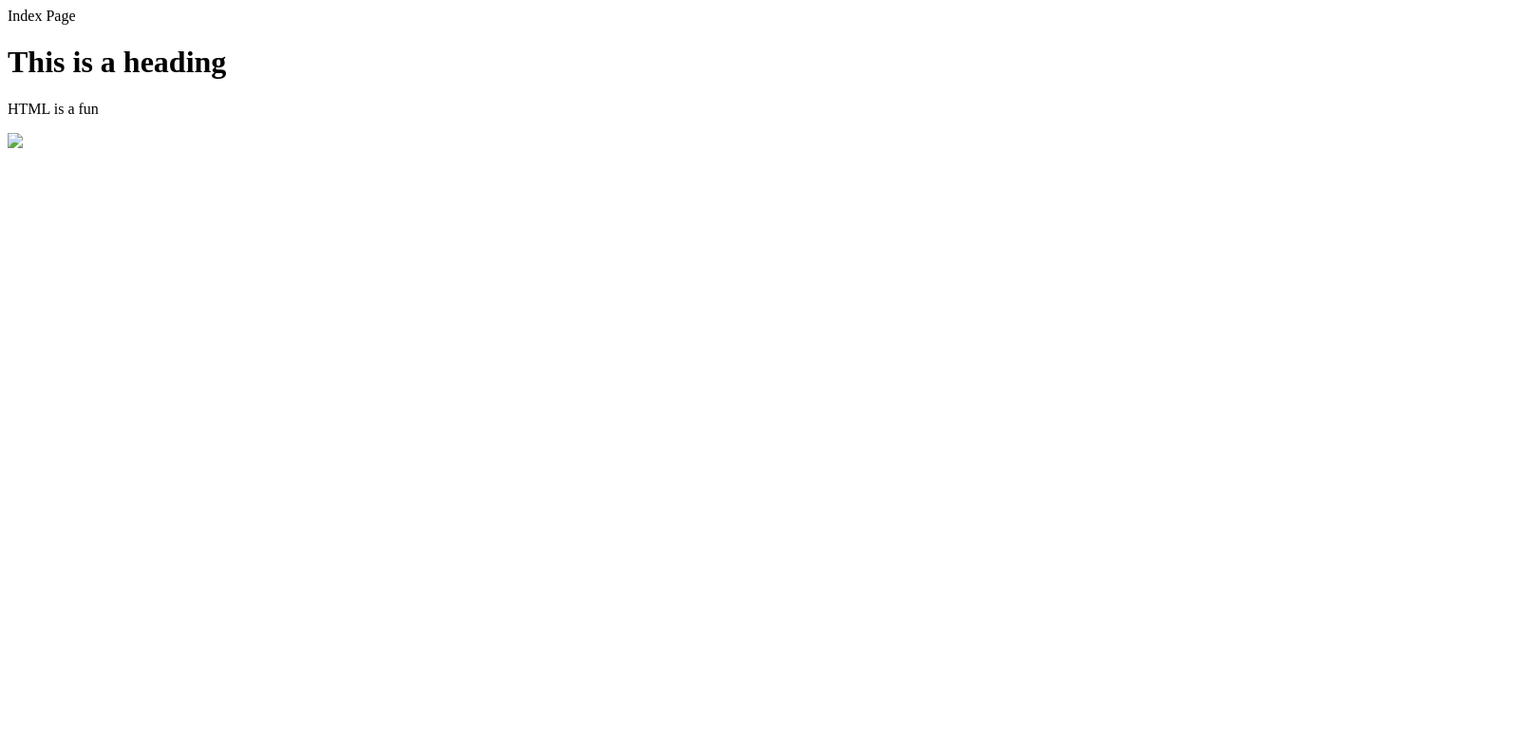
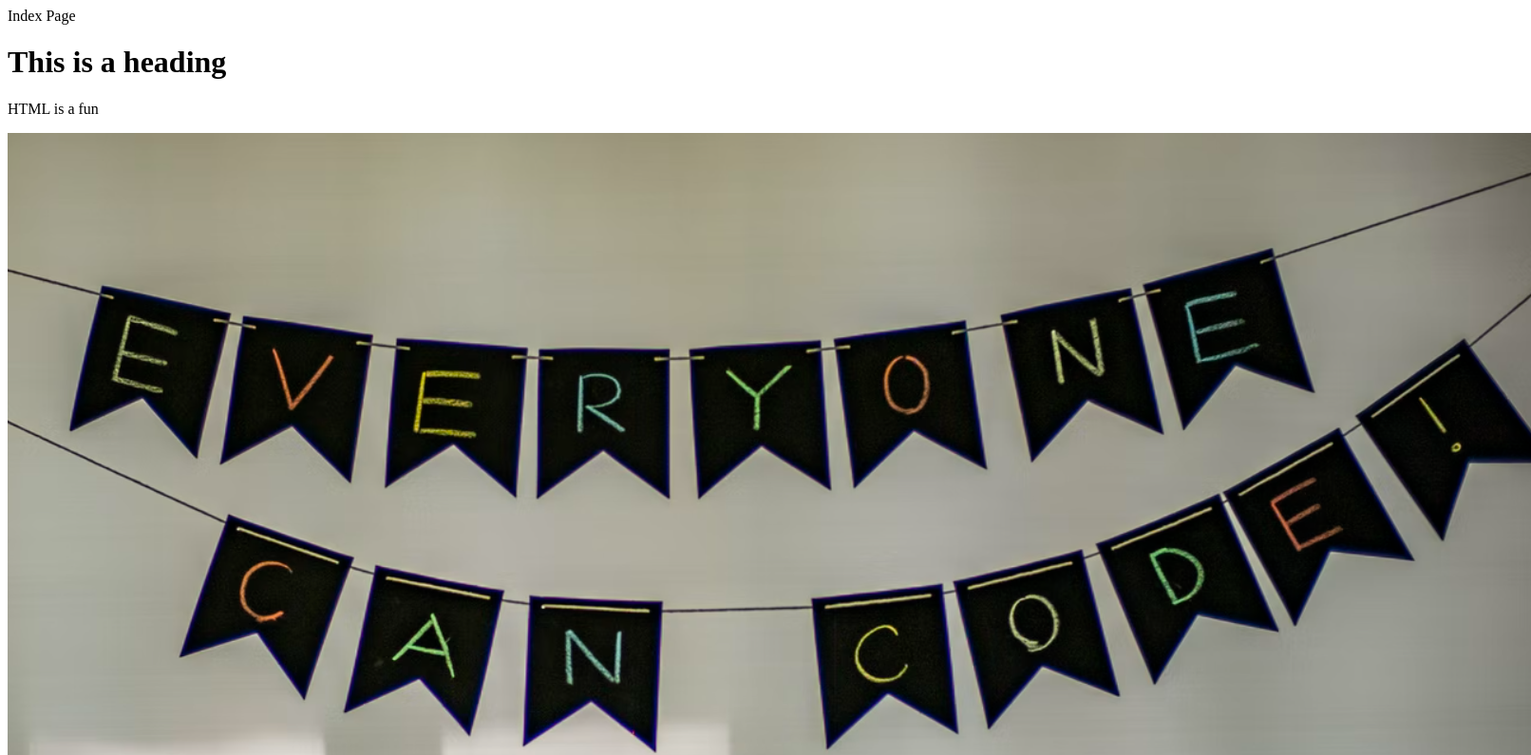
Before and after one commit to webbedwin101/week1, a plain HTML site: page index.html in a window 1280 px wide. Shown: the top 795 px of the page at 95% size, 1612 px wide, since content can reach past the window. Drawn offline with Linux system fonts and the light colour scheme.

Commit message:
image file path edit

```diff
--- a/index.html
+++ b/index.html
@@ -6,7 +6,7 @@
 <body>
 <h1>This is a heading</h1>
 <p>HTML is a fun </p>
-<img src="./images.landing.png">
+<img src="images/landing.png">
 </body>
 
 </html>
```
